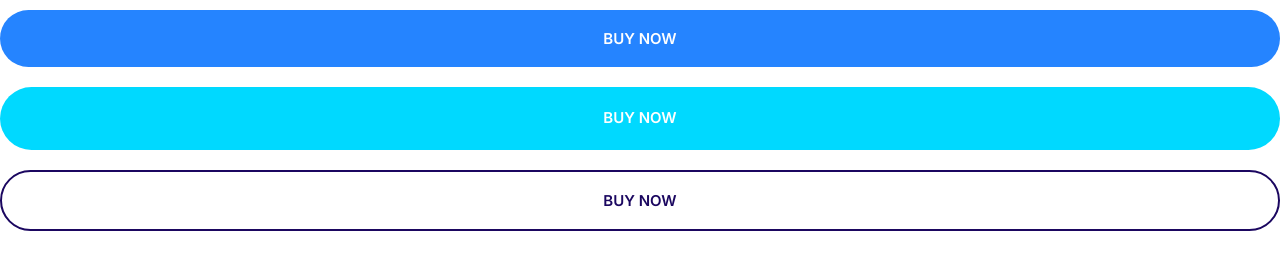
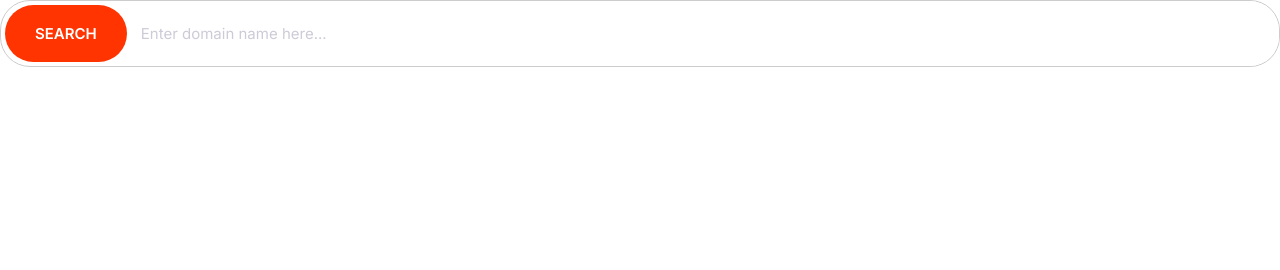
Before and after one commit to TJ-ThiamJoo/Moshify-HTML-CSS-, a plain HTML site: page Index.html in a window 1280 px wide. Drawn offline with Linux system fonts and the light colour scheme.

Commit message:
Build the Inputs components.

```diff
--- a/CSS/styles.css
+++ b/CSS/styles.css
@@ -4,6 +4,8 @@
   --color-accent: #ff3400;
   --color-heading: #1b0760;
   --color-body: #918ca4;
+  --color-border:#ccc;
+  --border-radius:30px;
 }
 
 *, *::after, *::before{
@@ -231,3 +233,39 @@ a {
     font-size: 1.5rem;
   }
 }
+
+/* Inputs */
+.input{
+  padding: 1.5rem 3.5rem;
+  border: 1px solid var(--color-border);
+  border-radius: var(--border-radius);
+  outline: 0;
+  color: var(--color-heading);
+  font-size: 2rem;
+}
+
+::placeholder{
+  color: #cdcbd7;
+}
+
+.input-group{
+  border: 1px solid var(--color-border);
+  border-radius: var(--border-radius);
+  display: flex;
+}
+
+.input-group .input{
+  border: 0;
+  flex-grow: 1;
+  padding: 1.5rem 1rem;
+}
+
+.input-group .btn{
+  margin: 4px;
+}
+
+@media screen and (min-width:1024px){
+  .input{
+    font-size: 1.5rem;
+  }
+}
--- a/Index.html
+++ b/Index.html
@@ -15,8 +15,13 @@
     <link rel="stylesheet" href="css/styles.css" />
   </head>
   <body>
-    <button class="btn btn--primary btn--block">Buy Now</button>
-    <a href="#" class="btn btn--secondary btn--block">Buy Now</a>
-    <button class="btn btn--outline btn--block">Buy Now</button>
+    <div class="input-group">
+      <button class="btn btn--accent">Search</button
+      ><input
+        type="text"
+        class="input"
+        placeholder="Enter domain name here..."
+      />
+    </div>
   </body>
 </html>
```
